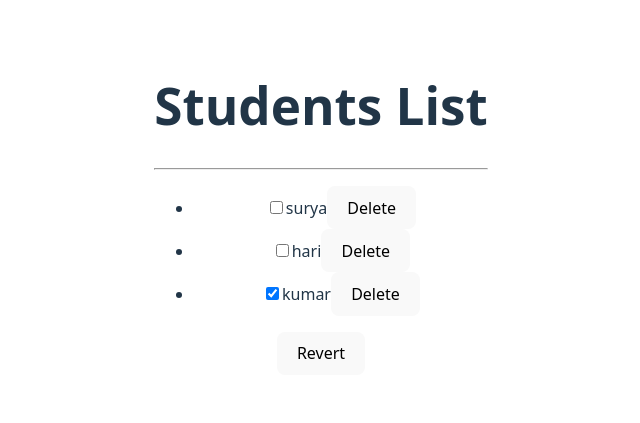
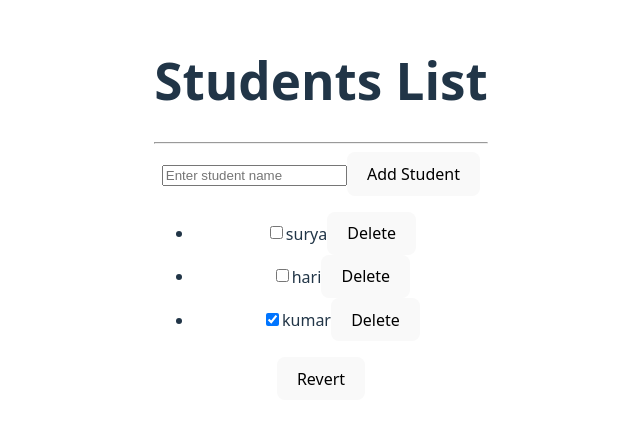
Before and after one commit to SECE-24-28/classroom-project-SuryaTK2007, a React (Vite) app in the folder react/react-app/: page / in a window 1280 px wide. Shown: the part 191-614 px from the top of the page, without its empty margins (319-959 px from the left). Built offline with nearby package versions, Linux system fonts and the light colour scheme.

Commit message:
implemented add student button to add student

```diff
--- a/react/react-app/src/App.jsx
+++ b/react/react-app/src/App.jsx
@@ -1,43 +1,67 @@
 import { useState } from 'react'
 import './App.css'
-
 function App() {
-  const [list, setList]=useState([{id:1, sname:"surya", fee:false},{id:2, sname: "hari", fee:false},{id:3, sname:"kumar", fee:true}]);
-  const originalList = [{id:1, sname:"surya", fee:false},{id:2, sname: "hari", fee:false},{id:3, sname:"kumar", fee:true}];
-  const handleDelete=(id)=>{
-    const newList=list.filter((item)=> item.id!==id);
-    setList(newList);
-  }
+  const originalList = [
+    { id: 1, sname: "surya", fee: false },
+    { id: 2, sname: "hari", fee: false },
+    { id: 3, sname: "kumar", fee: true }
+  ];
+  const [list, setList] = useState(originalList);
+  const [newName, setNewName] = useState("");
+  const handleDelete = (id) => {
+    setList(list.filter(item => item.id !== id));
+  };
   const handleCheck = (id) => {
-    const newList = list.map((item) =>
+    const newList = list.map(item =>
       item.id === id ? { ...item, fee: !item.fee } : item
-    )
+    );
     const updated = newList.find(item => item.id === id);
     console.log("Student:", updated.sname, "Fee Status:", updated.fee);
+
     setList(newList);
-  }
-  const handleRevert=()=>{
-    const newList=originalList.map((item)=>({...item, fee:false}));
-    setList(newList);
-  }
+  };
+  const handleRevert = () => {
+    setList(originalList);
+  };
+  const handleAdd = () => {
+    const newStudent = {
+      id: list.length + 1,
+      sname: newName,
+      fee: false
+    };
+    setList([...list, newStudent]);
+    setNewName("");
+  };
   return (
     <>
       <h1>Students List</h1>
-      <hr/>
+      <hr />
+      <input
+        type="text"
+        placeholder="Enter student name"
+        value={newName}
+        onChange={(e) => setNewName(e.target.value)}
+      />
+
+      <button onClick={handleAdd}>Add Student</button>
+
       <ul>
-        {
-          list.map((item)=>
-            <li key={item.id}>
-              <input type="checkbox" checked={item.fee} onChange={()=>handleCheck(item.id)}/>
-              {item.sname}
-              <button onClick={()=>handleDelete(item.id)}>Delete</button>
-            </li>
-          )
-        }
+        {list.map(item =>
+          <li key={item.id}>
+            <input
+              type="checkbox"
+              checked={item.fee}
+              onChange={() => handleCheck(item.id)}
+            />
+            {item.sname}
+            <button onClick={() => handleDelete(item.id)}>Delete</button>
+          </li>
+        )}
       </ul>
-      <button onClick={()=>handleRevert()}>Revert</button>
+
+      <button onClick={handleRevert}>Revert</button>
     </>
   )
 }
 
-export default App
+export default App;
```
